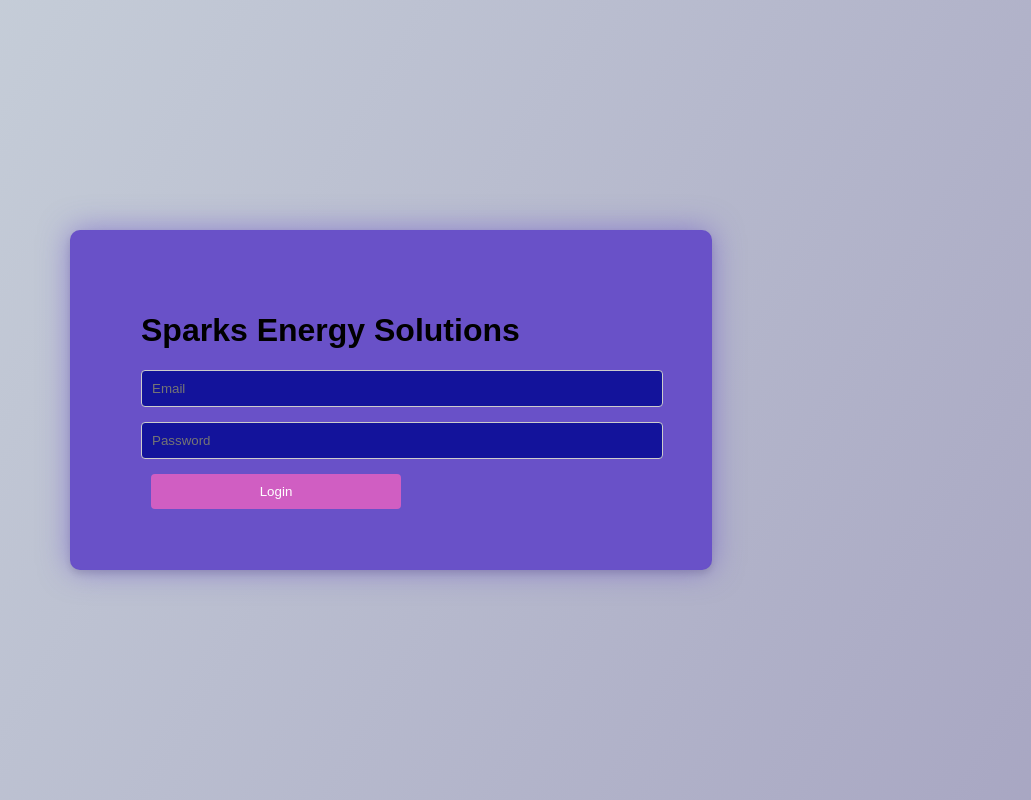
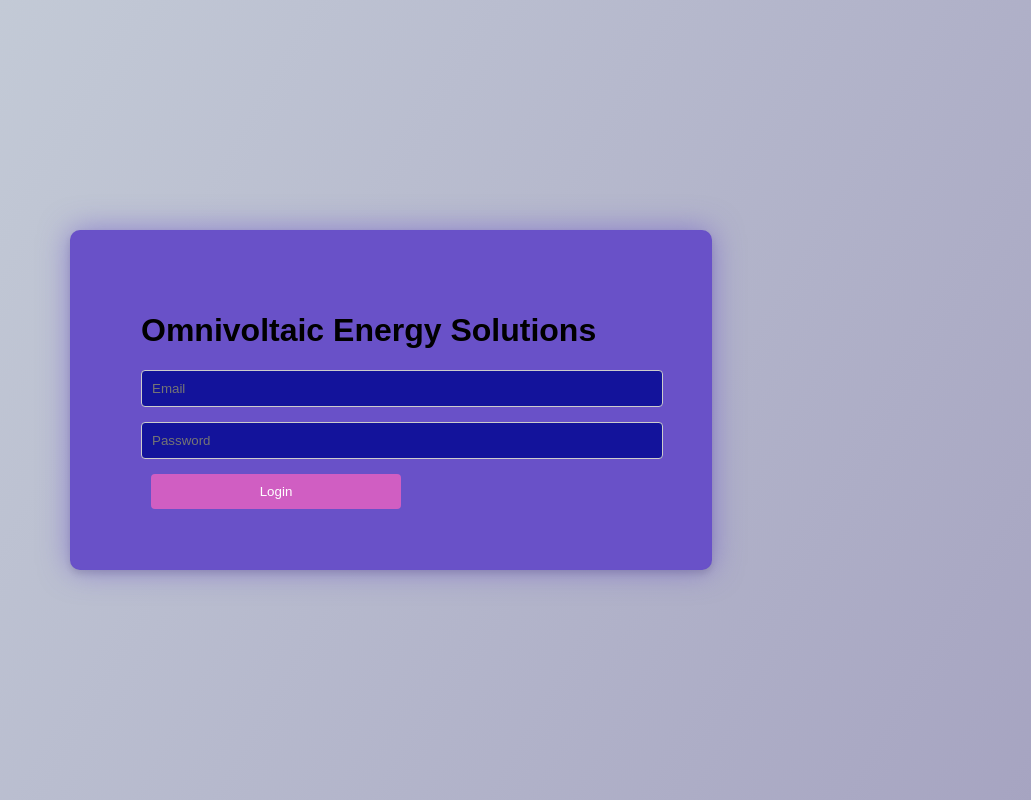
Before and after one commit to ovesorg/webapp-chatBox-Simplechat, a React (Create React App) app: page / in a window 1280 px wide. Shown: the whole page, without its empty margins (249-1280 px from the left). Built offline with nearby package versions, Linux system fonts and the light colour scheme.

Commit message:
omnivoltaic name

```diff
--- a/src/AuthPage.js
+++ b/src/AuthPage.js
@@ -18,7 +18,7 @@ function Auth({ onAuthenticated }) {
     return (
         <div className="auth-container">
             <div className="auth-form">
-                <h1>Sparks Energy Solutions</h1> {/* Moved this line here */}
+                <h1>Omnivoltaic Energy Solutions</h1> {/* Moved this line here */}
                 {error && <div className="error-message">{error}</div>}
                 <input
                     type="email"
```
